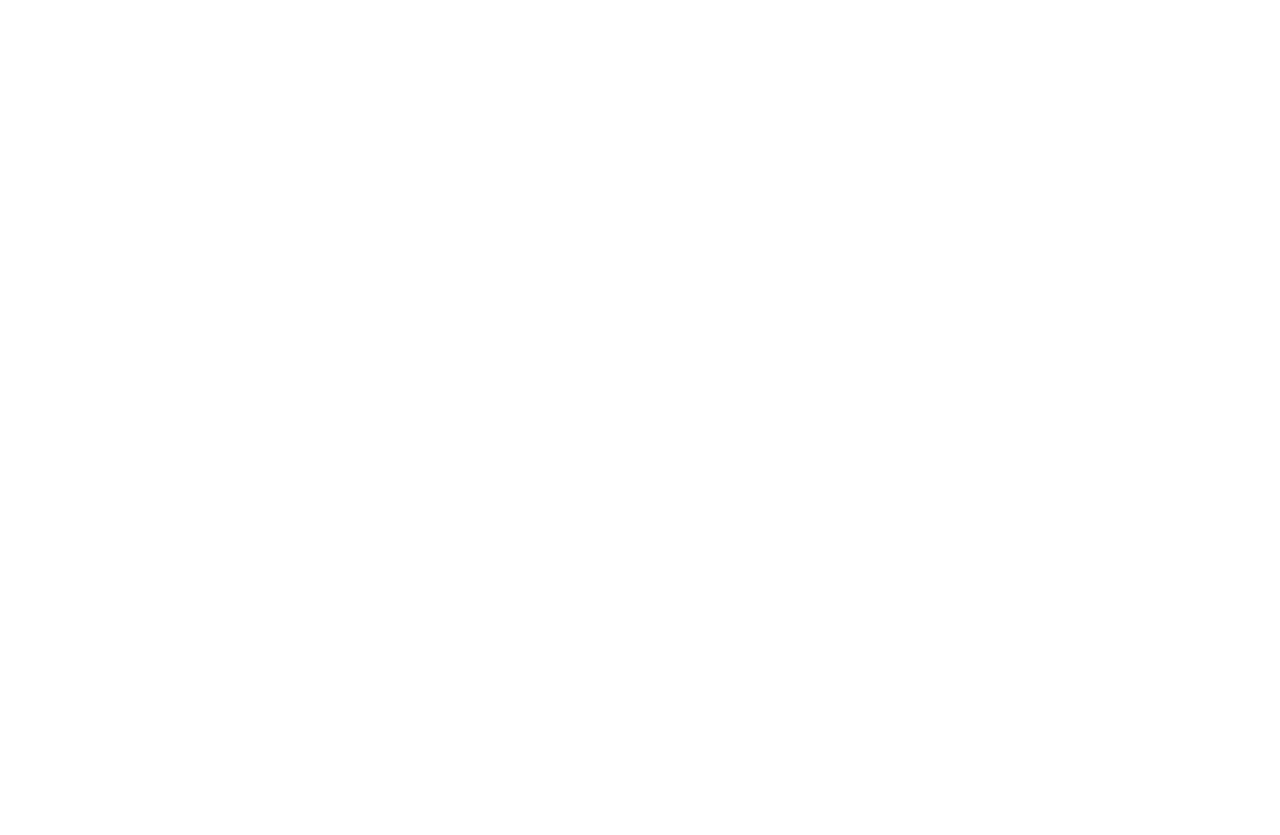
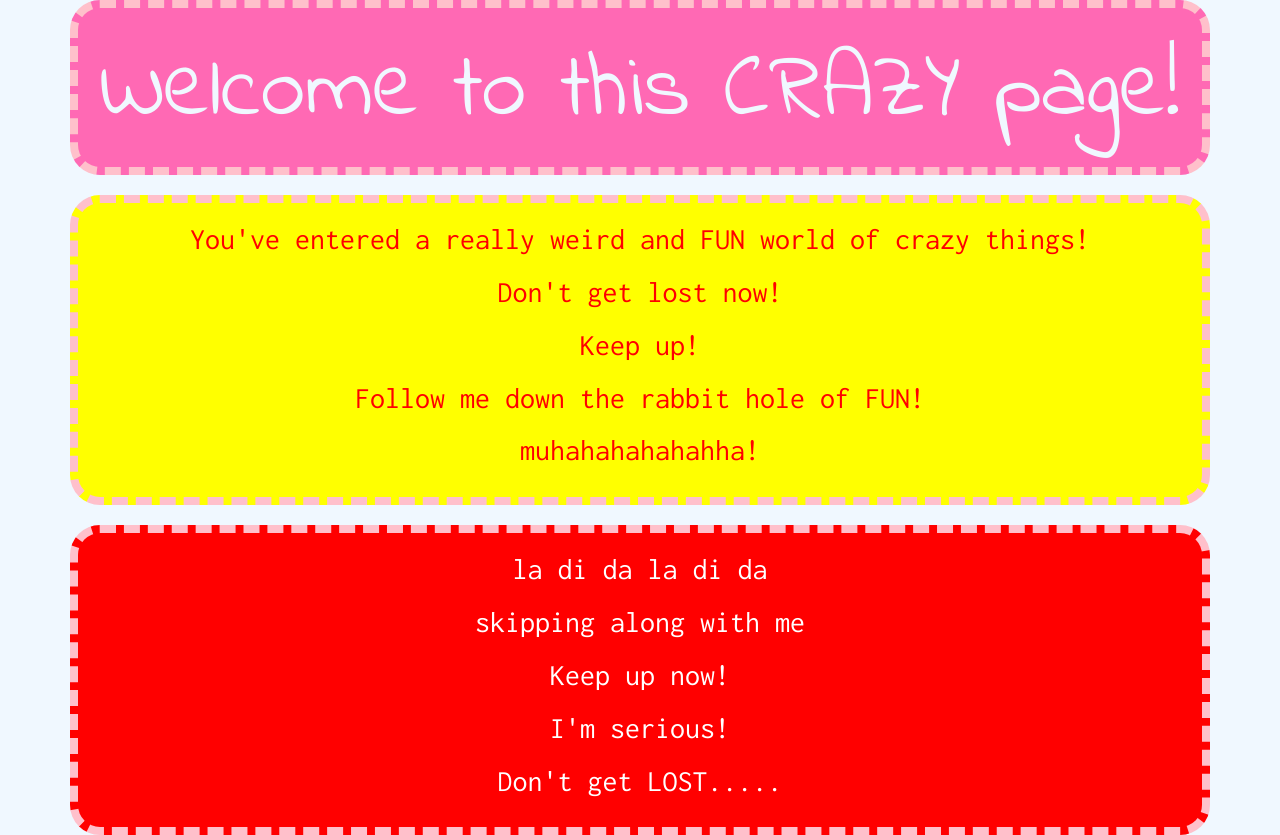
Before and after one commit to lexiepepsi/lesson-11-hmwk, a plain HTML site: page index.html in a window 1280 px wide. Shown: the top 835 px of the page. Before the commit the page ends 800 px from the top, so only its background shows below. Drawn offline with nearby package versions, Linux system fonts and the light colour scheme.

Commit message:
trying to get html content to be hidden then display on clikc or mouse-enter

```diff
--- a/main.js
+++ b/main.js
@@ -1,23 +1,67 @@
 $(document).ready(function() {
 
-	$("body").hide()
-
-	$("body").click(function() {
-		$(".header").show();
-
+	$("body").mouseenter(function() {
+		$(".container").fadeOut();
 	});
 
 
+	// $("body").mouseenter(function() {
+	// 	$(".container").fadeOut(function() {
+	// 		$("body").click(function() {
+	// 			$(".container").fadeIn();
+	// 		});
+	// 	});
+	// });
+
+});
+
+
+// $("body").click(function() {
+// 	$(".container").show()
+// });
+
+		// function() {
+		// $("body").click(function() {
+		// 	$("body").show()
+		// });
+
+
+	// $("body").click(function() {
+	// 	$(".header").hide(function() {
+	// 		$("body").click(function() {
+	// 			$(".header").show(function() {
+	// 				$("body").click(function() {
+	// 					$(".header").slideUp(2000);
+	// 					$(".header").slideDown(2000);
+	// 					$("#crazy").fadeOut(1000);
+	// 					$("#crazy").fadeIn(1000);
+	// 					$("#crazy").fadeOut(1000);
+	// 					$("#crazy").fadeIn(1000);
+	// 					$("#crazy").fadeOut(1000);
+	// 					$("#crazy").fadeIn(1000);
+	// 				});
+	// 			});
+	// 		});
+	// 	});
+
+
 	// $(".header").mouseenter(function() {
-	// 	$(".header").slideUp(2000);
-	// 	$(".header").slideDown(2000);
-	// 	$("#crazy").fadeOut(1000);
-	// 	$("#crazy").fadeIn(1000);
-	// 	$("#crazy").fadeOut(1000);
-	// 	$("#crazy").fadeIn(1000);
-	// 	$("#crazy").fadeOut(1000);
-	// 	$("#crazy").fadeIn(1000);
+	// $(".header").slideUp(2000);
+	// $(".header").slideDown(2000);
+	// $("#crazy").fadeOut(1000);
+	// $("#crazy").fadeIn(1000);
+	// $("#crazy").fadeOut(1000);
+	// $("#crazy").fadeIn(1000);
+	// $("#crazy").fadeOut(1000);
+	// $("#crazy").fadeIn(1000);
 	// });
+
+
+
+	// });
+
+
+
 
 	// $(".content-1").hover(function() {
 	// 	$(".p-one").fadeOut(2000);
@@ -27,5 +71,3 @@ $(document).ready(function() {
 
 
 	// $(".container").hide()
-
-});
--- a/style.css
+++ b/style.css
@@ -1,6 +1,10 @@
 body {
 	background-color: aliceblue;
 }
+
+/*.container {
+	display: none;
+}*/
 
 /*Font info
 font-family: 'Indie Flower', cursive;
```
